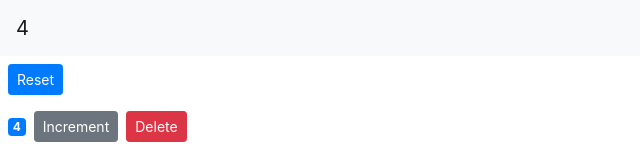
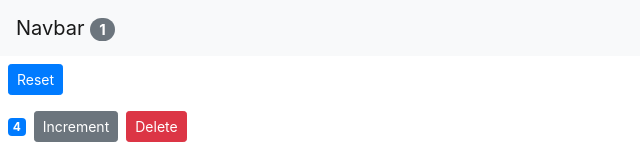
Before and after one commit to skylock/react-playground, a React (Create React App) app: page / in a window 1280 px wide. Shown: the top 156 px of the page, without its empty margins (0-640 px from the left). Built offline with nearby package versions, Linux system fonts and the light colour scheme.

Commit message:
add some styling to the navbar

```diff
--- a/src/App.js
+++ b/src/App.js
@@ -36,7 +36,9 @@
   render() {
     return (
       <React.Fragment>
-        <NavBar countersLenght={this.state.counters.length} />
+        <NavBar
+          totalCounters={this.state.counters.filter((c) => c.value > 0).length}
+        />
         <div>
           <Counters
             counters={this.state.counters}
--- a/src/components/navbar.jsx
+++ b/src/components/navbar.jsx
@@ -4,7 +4,10 @@
     return (
       <nav className="navbar navbar-light bg-light">
         <a className="navbar-brand" href="#">
-          {this.props.countersLenght}
+          Navbar{" "}
+          <span className="badge badge-pill badge-secondary">
+            {this.props.totalCounters}
+          </span>
         </a>
       </nav>
     );
```
